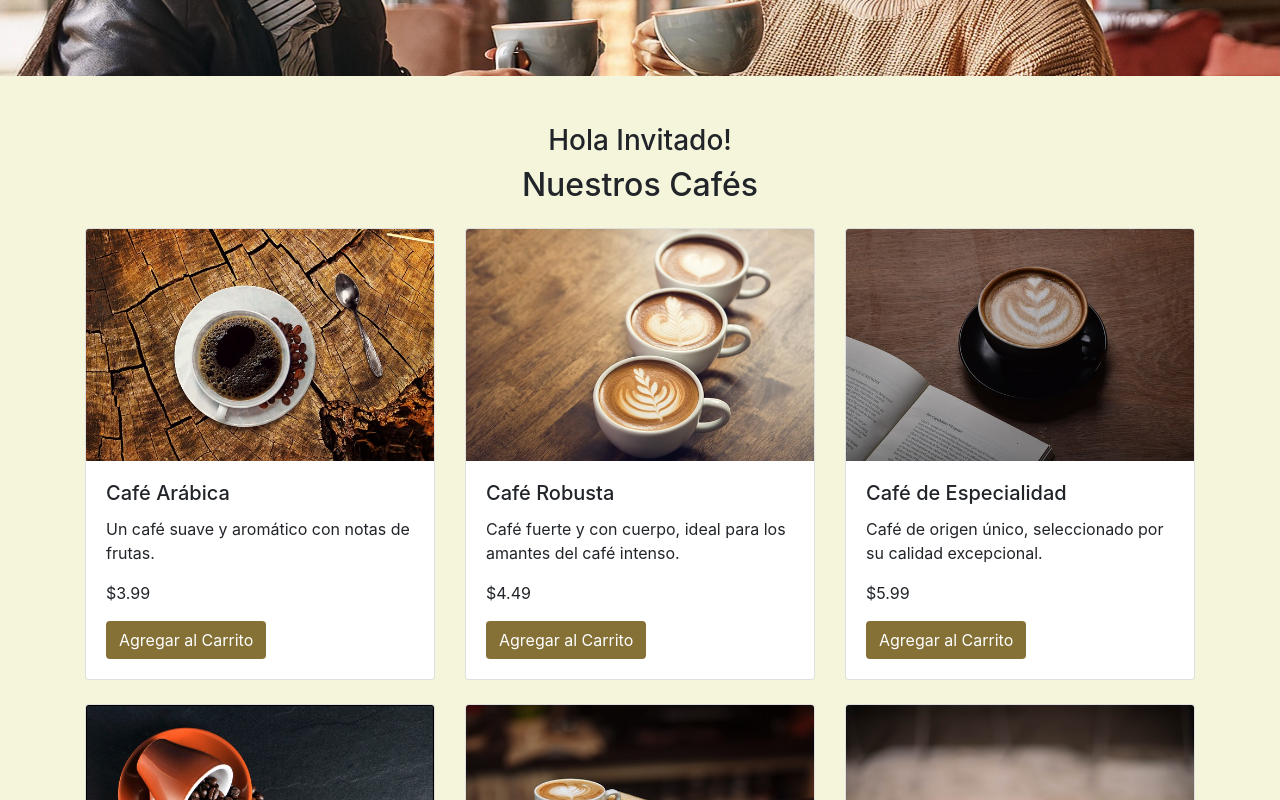
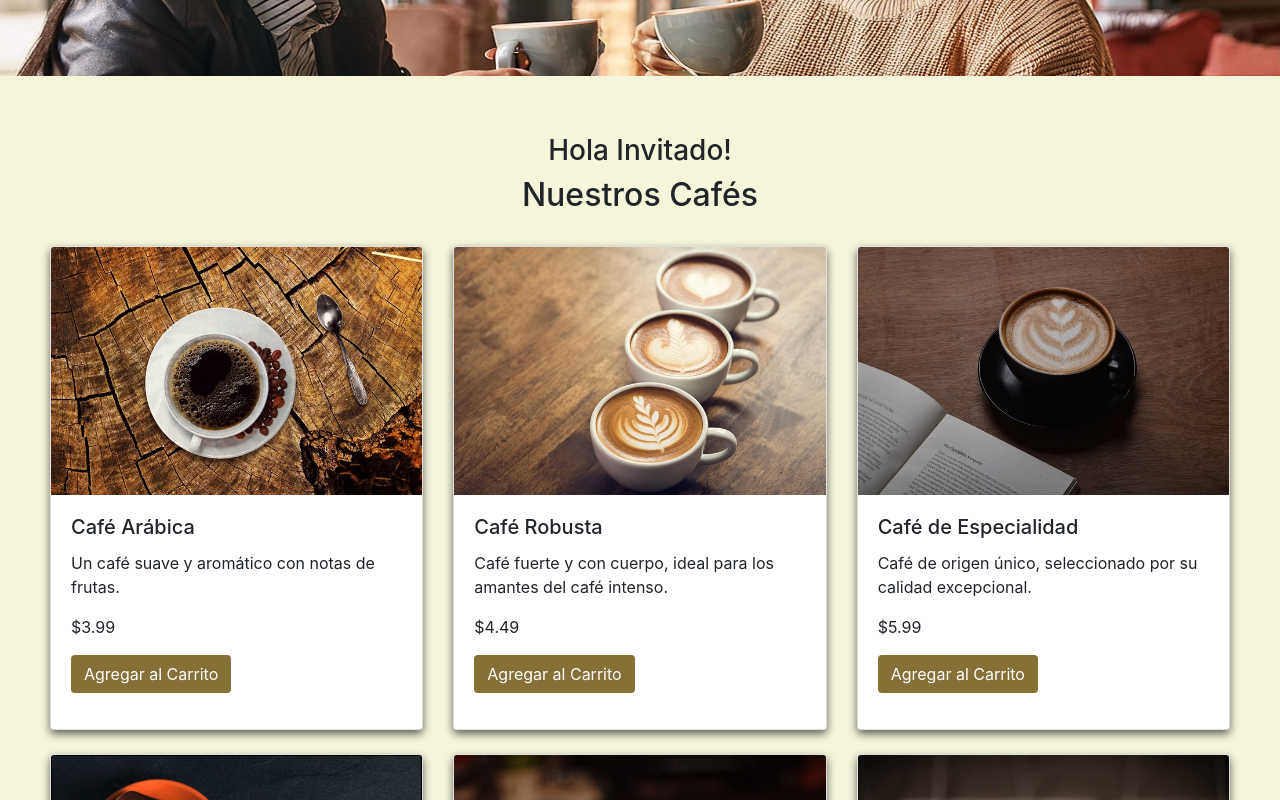
Before and after one commit to bernardpena/aromas-de-cafe, a React (Vite) app in the folder frontend/: page / in a window 1280 px wide. Shown: the part 380-1180 px from the top of the page. Built offline with nearby package versions, Linux system fonts and the light colour scheme.

Commit message:
modificacion de cards

```diff
--- a/frontend/index.html
+++ b/frontend/index.html
@@ -3,7 +3,7 @@
   <head>
     <meta charset="UTF-8" />
     <link rel="icon" type="image/svg+xml" href="public/icono.png" />
-    <meta name="viewport" content="width=device-width, initial-scale=1.0" />
+    <meta name="viewport" content="width=device-width, initial-scale=1.0">
     <link rel="stylesheet" href="https://cdn.jsdelivr.net/npm/bootstrap@4.6.2/dist/css/bootstrap.min.css" integrity="sha384-xOolHFLEh07PJGoPkLv1IbcEPTNtaed2xpHsD9ESMhqIYd0nLMwNLD69Npy4HI+N" crossorigin="anonymous">
     <link rel="stylesheet" href="./src/App.css">
     <title>Aromas de Cafe</title>
--- a/frontend/src/App.css
+++ b/frontend/src/App.css
@@ -41,8 +41,29 @@
   color: #888;
 } */
 
+* {
+  box-sizing: border-box;
+}
+
+body {
+  margin: 0;
+  padding: 0;
+  overflow-x: hidden;
+}
+
+.container {
+  max-width: 100%;
+  margin: 0 auto;
+  padding: 10px;
+}
+
 nav{
   background-color: saddlebrown;
+}
+
+.navbar {
+  margin-bottom: 0;
+  padding: 0.5rem 1rem;
 }
 
 .carousel {
@@ -52,11 +73,17 @@ nav{
   overflow: hidden;
 }
 
+.carousel-container {
+  max-width: 100%;
+  overflow: hidden;
+  margin-top: -10px;
+}
+
 .carousel-image {
-  width: 100%; /* Ajusta el ancho de la imagen al 100% del contenedor */
-  height: auto; /* Mantiene la proporción de la imagen */
-  max-height: 100%;
-  object-fit: cover; /* Cubre todo el espacio sin distorsionar la imagen */
+  width: 100%;
+  height: auto;
+  max-height: 600px;
+  object-fit: cover;
   object-position: bottom;
   transform: scale(1, 0.8);
 }
@@ -70,6 +97,24 @@ body{
   background-color: beige;
 }
 
+/* card*/
+.container {
+  max-width: 1200px;
+  margin: auto;
+  overflow: hidden;
+}
+
+.card {
+  transition: transform 0.2s;
+  box-shadow: 0 4px 8px rgba(0, 0, 0, 0.6);
+  margin: 0.5rem auto;
+  /* width: 100%;  */
+  max-width: 400px;
+}
+
+.card:hover {
+  transform: translateY(-3px);
+}
 
 /* Footer */
 .colorFondo {
```
